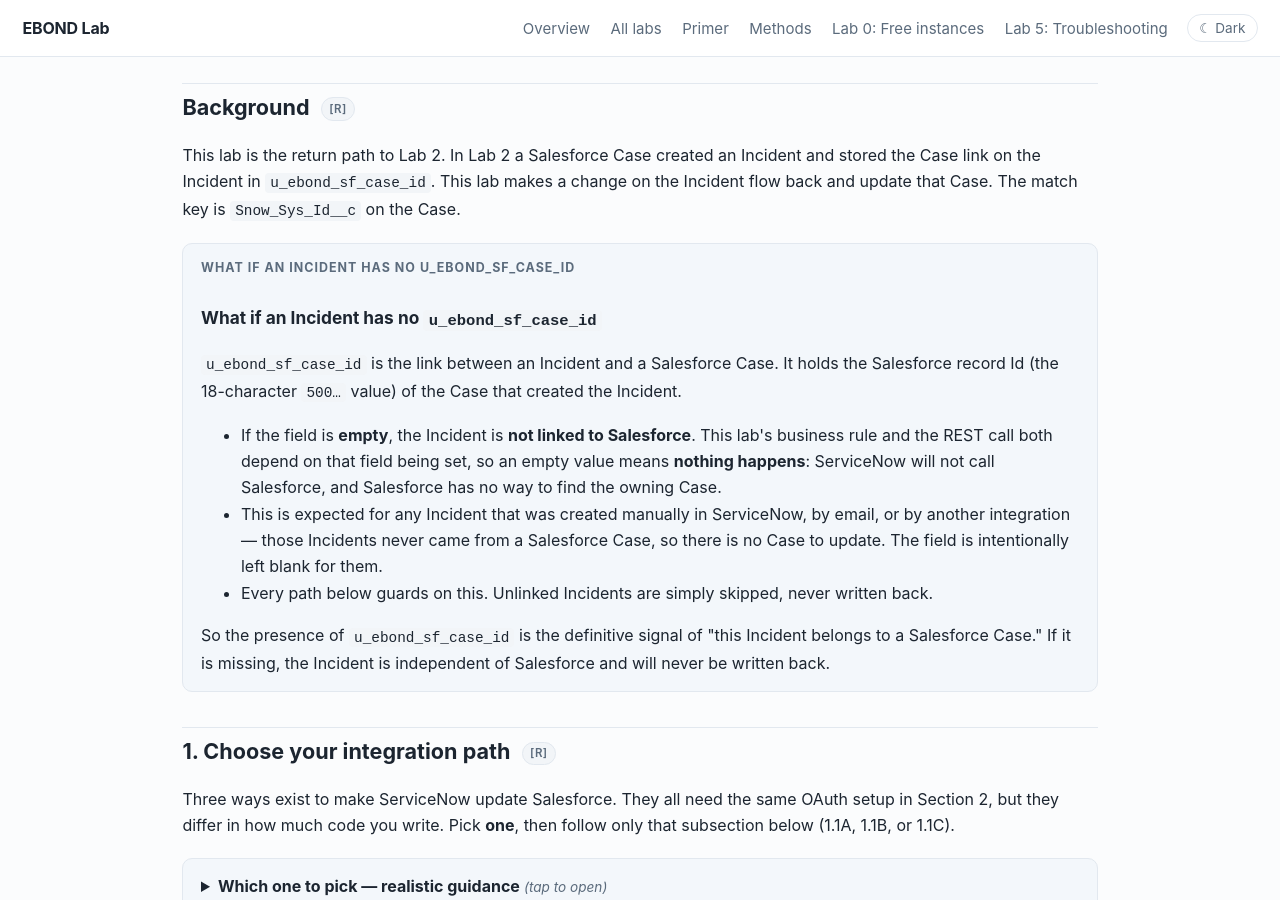
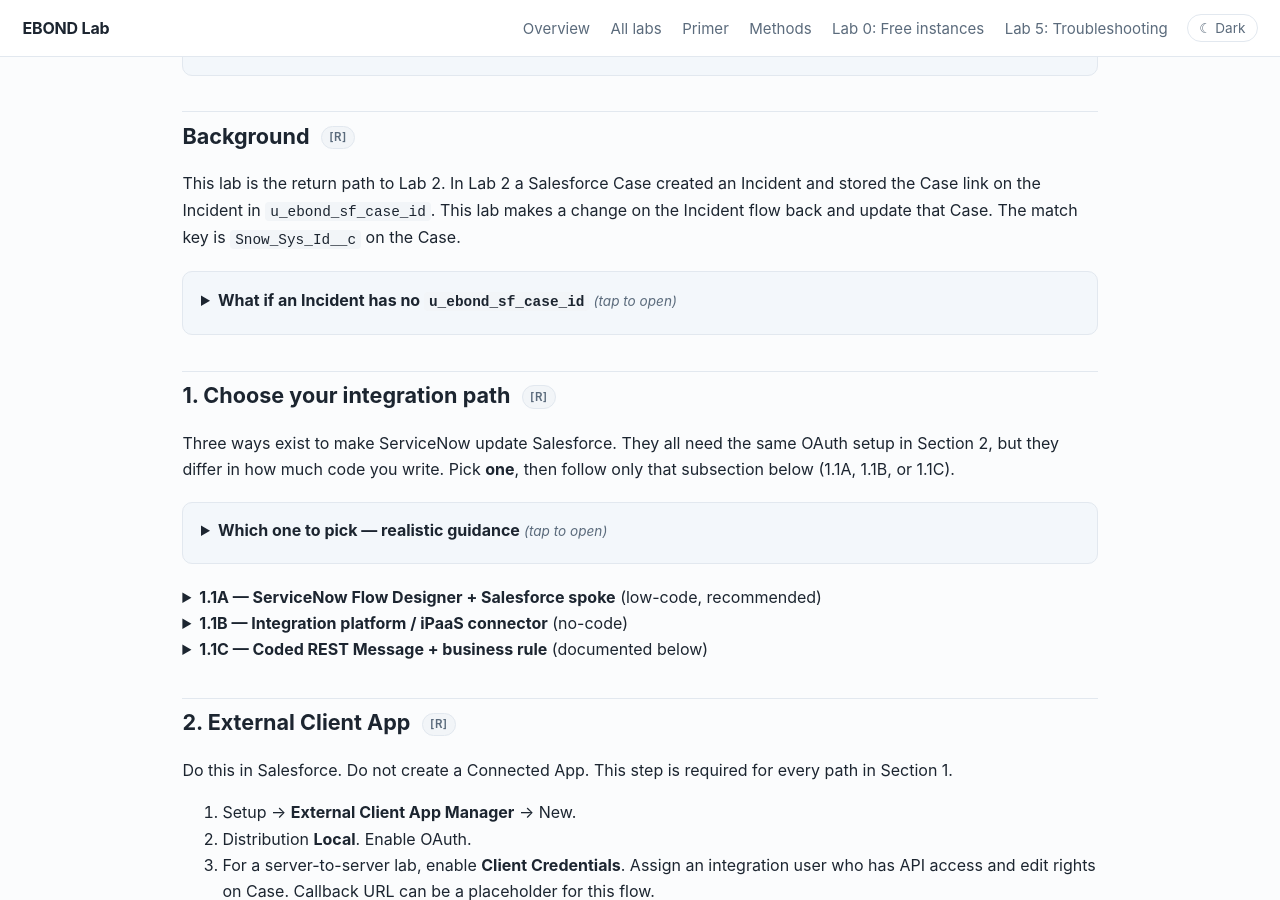
Before and after one commit to eltonaguiar/EBOND_ServiceNowSalesforce, a Jekyll site: the page built from site/labs/03-snow-to-salesforce.md, in a window 1280 px wide and 900 px high, scrolled down 914 px. Built offline with Jekyll 4.4.1, drawn with Linux system fonts in a browser that asks for light colours; part of the change alters nothing that is shown; some of the changed text lies outside the part shown.

Commit message:
Lab 3: beginner-friendly 1.1A steps with ServiceNow breadcrumbs; collapse unlinked-incident note

```diff
--- a/site/labs/03-snow-to-salesforce.md
+++ b/site/labs/03-snow-to-salesforce.md
@@ -12,7 +12,11 @@ permalink: /labs/03-snow-to-salesforce/
   <div>
     <p class="toc-title">On this page</p>
     <ol class="toc-list">
-      <li><a href="#bg">Background <span class="req">[R]</span></a></li>
+      <li><a href="#bg">Background <span class="req">[R]</span></a>
+        <ol class="toc-list">
+          <li><a href="#unlinked">What if an Incident has no <code>u_ebond_sf_case_id</code></a></li>
+        </ol>
+      </li>
       <li><a href="#path">1. Choose your integration path <span class="req">[R]</span></a>
         <ol class="toc-list">
           <li><a href="#optA">1.1A Flow Designer + Salesforce spoke (low-code)</a></li>
@@ -49,9 +53,8 @@ permalink: /labs/03-snow-to-salesforce/
 
 <p>This lab is the return path to Lab 2. In Lab 2 a Salesforce Case created an Incident and stored the Case link on the Incident in <code>u_ebond_sf_case_id</code>. This lab makes a change on the Incident flow back and update that Case. The match key is <code>Snow_Sys_Id__c</code> on the Case.</p>
 
-<div class="note">
-<span class="label">What if an Incident has no u_ebond_sf_case_id</span>
-<h3 id="unlinked">What if an Incident has no <code>u_ebond_sf_case_id</code></h3>
+<details class="note" id="unlinked">
+<summary><strong>What if an Incident has no <code>u_ebond_sf_case_id</code></strong> <em>(tap to open)</em></summary>
 <p><code>u_ebond_sf_case_id</code> is the link between an Incident and a Salesforce Case. It holds the Salesforce record Id (the 18-character <code>500…</code> value) of the Case that created the Incident.</p>
 <ul>
 <li>If the field is <strong>empty</strong>, the Incident is <strong>not linked to Salesforce</strong>. This lab's business rule and the REST call both depend on that field being set, so an empty value means <strong>nothing happens</strong>: ServiceNow will not call Salesforce, and Salesforce has no way to find the owning Case.</li>
@@ -59,7 +62,7 @@ permalink: /labs/03-snow-to-salesforce/
 <li>Every path below guards on this. Unlinked Incidents are simply skipped, never written back.</li>
 </ul>
 <p>So the presence of <code>u_ebond_sf_case_id</code> is the definitive signal of "this Incident belongs to a Salesforce Case." If it is missing, the Incident is independent of Salesforce and will never be written back.</p>
-</div>
+</details>
 
 ## 1. Choose your integration path <span class="req">[R]</span> {#path}
 
@@ -103,14 +106,27 @@ permalink: /labs/03-snow-to-salesforce/
 
 <details id="optA">
 <summary><strong>1.1A — ServiceNow Flow Designer + Salesforce spoke</strong> (low-code, recommended)</summary>
-<p>Replace the REST Message and the JavaScript business rule with a <strong>Flow</strong> built visually in Flow Designer, using IntegrationHub's official <strong>Salesforce spoke</strong> action ("Update Case").</p>
+
+<p><strong>System:</strong> you work <strong>inside ServiceNow</strong> (the PDI), not in Salesforce. You build a <strong>Flow</strong> there that calls Salesforce on your behalf using the External Client App credentials from Section 2.</p>
+
+<p><strong>How to get there:</strong> in your ServiceNow instance, open the left navigation menu (the "All" menu, top-left) and choose <strong>Process Automation → Flows</strong>, then click <strong>New Flow</strong> and pick <strong>Flow for Record</strong>.</p>
+
+<ol>
+<li><strong>Trigger.</strong> In the Flow's trigger step, set the table to <strong>Incident [incident]</strong>, the trigger to <strong>Record created or updated</strong>, and the condition (filter) to <strong><code>u_ebond_sf_case_id</code> is not empty</strong>. This means the Flow only runs for Incidents that are already linked to a Salesforce Case; unlinked ones are ignored (this is the same guard the coded rule uses).</li>
+<li><strong>(Optional but recommended) Loop guard condition.</strong> Add a condition that the Flow also skips when <strong><code>u_sync_source</code> = <code>salesforce</code></strong>. Lab 2 set that value when it created the Incident from Salesforce, so this stop the Flow from "echoing" its own update back to Salesforce forever.</li>
+<li><strong>Action — call Salesforce.</strong> Add an action of type <strong>Salesforce → Update Case</strong> (provided by the Salesforce spoke / IntegrationHub). In this action, choose the External Client App connection (from Section 2) as the credential.</li>
+<li><strong>Map the fields.</strong> Tell the action which Incident value goes into which Case field:
 <ul>
-<li>Trigger: <code>incident</code> record, async, when <code>u_ebond_sf_case_id</code> is not empty (same filter as the coded rule).</li>
-<li>Action: Salesforce spoke → <strong>Update Case</strong>, then map <code>Subject</code>, <code>Description</code>, <code>Snow_Number__c</code>, and <code>Snow_Sync_Source__c</code>.</li>
-<li>The loop guard is a Flow condition (skip when <code>u_sync_source = salesforce</code>) instead of the <code>if</code> in code.</li>
-<li>No hand-written REST Message, no JavaScript. The credentials still come from the External Client App (Section 2).</li>
-<li><strong>Then:</strong> skip Sections 3 and 4 (they are the coded path) and go to Section 5, Prove it.</li>
+<li>Case <strong>Subject</strong> ← Incident <strong>short_description</strong></li>
+<li>Case <strong>Description</strong> ← Incident <strong>description</strong></li>
+<li>Case <strong>Snow_Number__c</strong> ← Incident <strong>number</strong></li>
+<li>Case <strong>Snow_Sync_Source__c</strong> ← the fixed text <strong>servicenow</strong></li>
 </ul>
+The spoke matches the Case by <strong><code>Snow_Sys_Id__c</code> = Incident <code>u_ebond_sf_case_id</code></strong> — the reverse of the match key.</li>
+<li><strong>Save, activate, and test.</strong> Save and activate the Flow, then edit an Incident's short description by hand (with <code>u_sync_source</code> blank or <code>servicenow</code>) and confirm the matching Case updates.</li>
+</ol>
+
+<p><strong>Then:</strong> you are done — skip Sections 3 and 4 (they are the coded path) and go to Section 5, Prove it.</p>
 </details>
 
 <details id="optB">
```
